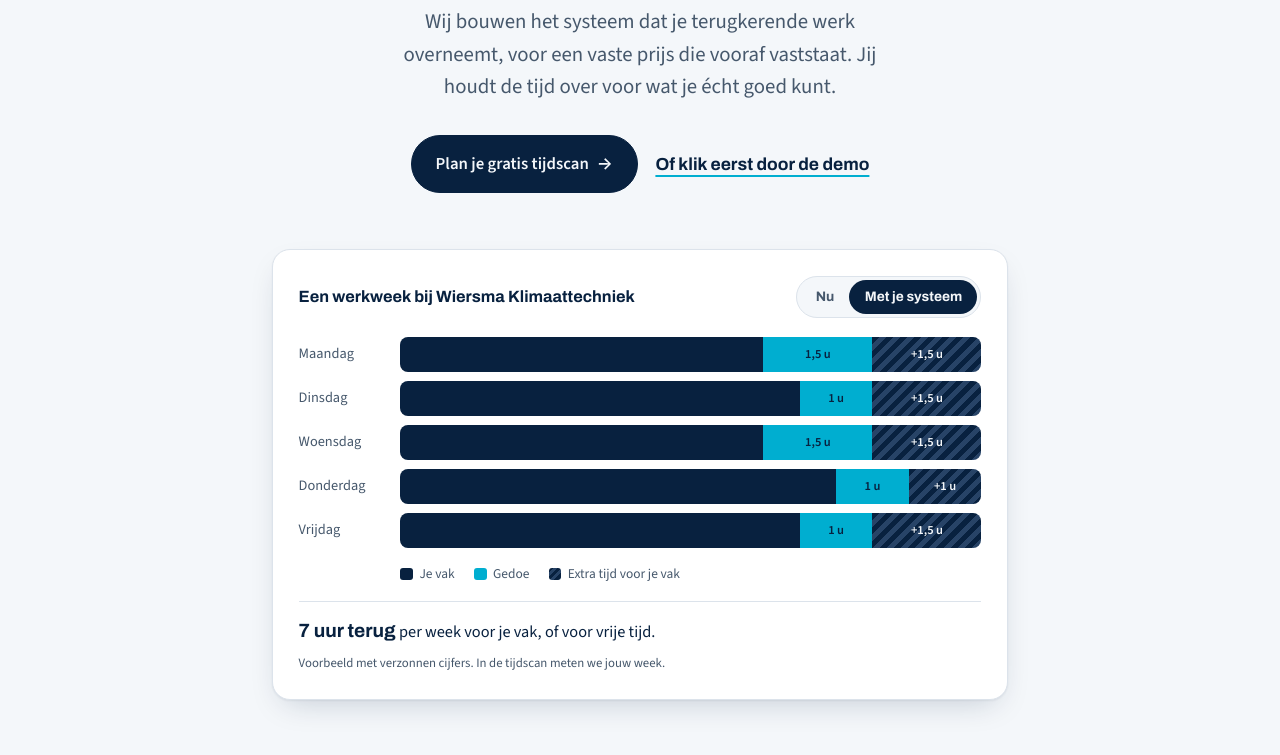
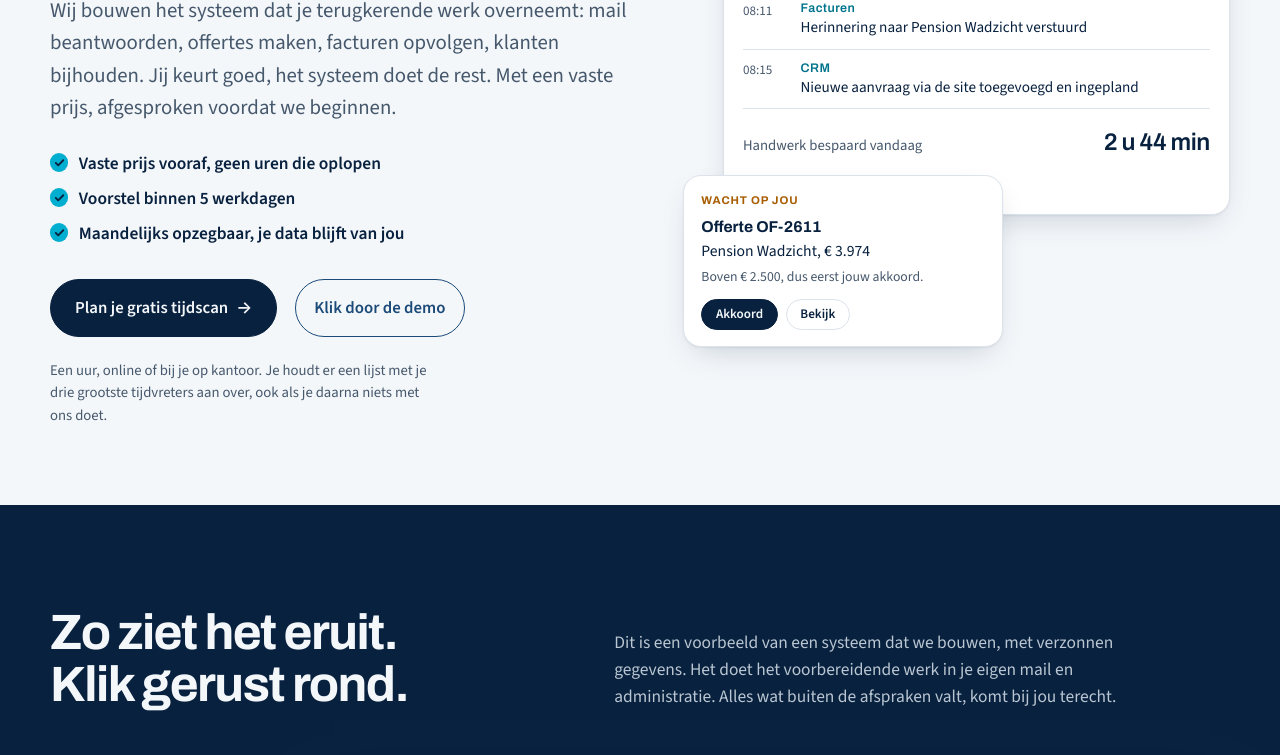
Before and after one commit to OTcode02/ermstrang-website, a plain HTML site: page index.html in a window 1280 px wide. Shown: the part 482-1237 px from the top of the page. Drawn offline with Linux system fonts and the light colour scheme.

Commit message:
Revert "Hero herontworpen: gecentreerde kop en klikbare werkweek (nu / met systeem) in plaats van systeemkaart"
This reverts commit 3116fa43e2513b16cdb5b9a7f213161d16115951.

```diff
--- a/assets/css/style.css
+++ b/assets/css/style.css
@@ -800,53 +800,3 @@ input[type=range]{width:100%; margin-top:.8rem; accent-color:var(--navy); height
 @media (max-width:980px){ .offer--three{grid-template-columns:1fr} }
 .offer--three .offer__art{height:15rem; min-height:0}
 .mini-plan__grid i{text-overflow:ellipsis}
-
-/* hero v3: gecentreerd, met een klikbare werkweek in plaats van een systeemkaart */
-.hero3{padding-block:clamp(3rem,7vw,5.5rem) clamp(3rem,6vw,4.5rem); text-align:center}
-.kicker--c{justify-content:center}
-.hero3 h1{margin-inline:auto; max-width:16ch}
-.hero3 h1 span{display:block; color:var(--cyan-ink)}
-.hero3__lede{margin:1.5rem auto 0; max-width:46ch}
-.hero3__actions{justify-content:center; margin-top:2rem}
-.hero3__link{font-family:var(--display); font-weight:700; color:var(--navy); text-decoration:underline; text-decoration-color:var(--cyan); text-decoration-thickness:2px; text-underline-offset:.3em}
-.hero3__link:hover{color:var(--cyan-ink)}
-.week{margin:clamp(2.5rem,5vw,3.5rem) auto 0; max-width:46rem; text-align:left; background:var(--surface); border:1px solid var(--hairline);
-  border-radius:var(--r-lg); box-shadow:var(--shadow); padding:clamp(1rem,3vw,1.6rem)}
-.week__head{display:flex; flex-wrap:wrap; gap:.75rem 1rem; justify-content:space-between; align-items:center}
-.week__title{font-family:var(--display); font-weight:700; font-size:1.02rem; color:var(--navy)}
-.week__tog{display:inline-flex; background:var(--paper); border:1px solid var(--hairline); border-radius:999px; padding:3px}
-.week__tog button{font:inherit; font-family:var(--display); font-weight:700; font-size:.86rem; border:0; background:none; color:var(--muted);
-  padding:.4rem .95rem; border-radius:999px; cursor:pointer}
-.week__tog button[aria-pressed="true"]{background:var(--navy); color:var(--on-navy)}
-.week__tog button:focus-visible{outline:2px solid var(--cyan); outline-offset:2px}
-html:not(.js) .week__tog{display:none}
-.week__rows{list-style:none; margin:1.2rem 0 0; padding:0; display:grid; gap:.6rem}
-.week__row{display:grid; grid-template-columns:5.6rem 1fr; align-items:center; gap:.75rem}
-.week__day{font-size:.9rem; color:var(--muted)}
-.week__bar{display:flex; height:2.15rem; border-radius:8px; overflow:hidden; background:var(--paper)}
-.week__bar i{display:flex; align-items:center; justify-content:center; flex:0 1 0; flex-grow:0; min-width:0; overflow:hidden; white-space:nowrap;
-  font-style:normal; font-size:.78rem; font-weight:700; transition:flex-grow .7s cubic-bezier(.2,.7,.2,1)}
-.week__bar .v{flex-grow:var(--vak); background:var(--navy)}
-.week__bar .g{flex-grow:var(--ged); background:var(--cyan); color:var(--navy)}
-.week__bar .g::after{content:attr(data-b)}
-.week__bar .t{flex-grow:0; background:repeating-linear-gradient(135deg,var(--navy) 0 5px,oklch(0.38 0.07 255) 5px 10px); color:var(--on-navy)}
-.week__bar .t::after{content:attr(data-a)}
-.week[data-state="na"] .g{flex-grow:var(--ged2)}
-.week[data-state="na"] .g::after{content:attr(data-a)}
-.week[data-state="na"] .t{flex-grow:var(--ter)}
-.week__legend{display:flex; flex-wrap:wrap; gap:.4rem 1.2rem; margin-top:1rem; font-size:.84rem; color:var(--muted); padding-left:6.35rem}
-.week__legend span{display:inline-flex; align-items:center; gap:.4rem}
-.lg{width:.8rem; height:.8rem; border-radius:3px; display:inline-block}
-.lg--v{background:var(--navy)} .lg--g{background:var(--cyan)}
-.lg--t{background:repeating-linear-gradient(135deg,var(--navy) 0 3px,oklch(0.38 0.07 255) 3px 6px)}
-.week__lg-t{visibility:hidden}
-.week[data-state="na"] .week__lg-t{visibility:visible}
-.week__sum{margin-top:1rem; padding-top:.9rem; border-top:1px solid var(--hairline); font-size:1.02rem; min-height:1.6em}
-.week__sum b{font-family:var(--display); font-size:1.2rem; color:var(--navy)}
-.week__sum-na{display:none}
-.week[data-state="na"] .week__sum-nu{display:none}
-.week[data-state="na"] .week__sum-na{display:inline}
-.week__note{margin-top:.5rem; font-size:.8rem; color:var(--muted)}
-.sr-only{position:absolute; width:1px; height:1px; overflow:hidden; clip:rect(0 0 0 0); white-space:nowrap}
-@media (max-width:560px){ .week__row{grid-template-columns:1fr; gap:.25rem} .week__legend{padding-left:0} }
-@media (prefers-reduced-motion:reduce){ .week__bar i{transition:none} }
--- a/assets/js/main.js
+++ b/assets/js/main.js
@@ -76,22 +76,6 @@
     r.addEventListener('keydown', e => { if (e.key === 'Enter' || e.key === ' ') { e.preventDefault(); pick(r); } });
   });
 
-  /* ---------- hero: werkweek nu / met systeem ---------- */
-  const week = $('.week');
-  if (week) {
-    let touched = false;
-    const setWeek = st => {
-      week.dataset.state = st;
-      $$('.week__tog button', week).forEach(b => b.setAttribute('aria-pressed', String(b.dataset.set === st)));
-    };
-    $$('.week__tog button', week).forEach(b => b.addEventListener('click', () => { touched = true; setWeek(b.dataset.set); }));
-    if ('IntersectionObserver' in window && !reduce.matches) {
-      new IntersectionObserver((es, o) => {
-        if (es[0].isIntersecting) { o.disconnect(); window.setTimeout(() => { if (!touched) setWeek('na'); }, 1200); }
-      }, { threshold: 0.6 }).observe(week);
-    }
-  }
-
   /* ---------- rekenhulp ---------- */
   const uren = $('#c-uren'), tarief = $('#c-tarief');
   const calc = () => {
--- a/index.html
+++ b/index.html
@@ -91,63 +91,53 @@
 <main id="main">
 
   <!-- 1. hero -->
-  <section class="hero3">
-    <div class="wrap">
-      <p class="kicker kicker--c">Automatisering, maatwerk software, apps en klantportalen</p>
-      <h1>Automatiseer het gedoe.<span>Focus op je vak.</span></h1>
-      <p class="lede hero3__lede">Wij bouwen het systeem dat je terugkerende werk overneemt, voor een vaste prijs
-        die vooraf vaststaat. Jij houdt de tijd over voor wat je écht goed kunt.</p>
-      <p class="hero__actions hero3__actions">
+  <section class="wrap hero2">
+    <div class="hero2__copy">
+      <p class="kicker">Automatisering, maatwerk software, apps en klantportalen</p>
+      <h1>Automatiseer <mark>het gedoe</mark>. Focus op je vak.</h1>
+      <p class="lede hero2__lede">Wij bouwen het systeem dat je terugkerende werk overneemt: mail
+        beantwoorden, offertes maken, facturen opvolgen, klanten bijhouden. Jij keurt goed, het
+        systeem doet de rest. Met een vaste prijs, afgesproken voordat we beginnen.</p>
+      <ul class="checks">
+        <li>Vaste prijs vooraf, geen uren die oplopen</li>
+        <li>Voorstel binnen 5 werkdagen</li>
+        <li>Maandelijks opzegbaar, je data blijft van jou</li>
+      </ul>
+      <p class="hero__actions">
         <a class="btn btn--lg" href="#start">Plan je gratis tijdscan <span aria-hidden="true">→</span></a>
-        <a class="hero3__link" href="#demo">Of klik eerst door de demo</a>
+        <a class="btn btn--ghost btn--lg" href="#demo">Klik door de demo</a>
       </p>
+      <p class="hero2__note">Een uur, online of bij je op kantoor. Je houdt er een lijst met je drie
+        grootste tijdvreters aan over, ook als je daarna niets met ons doet.</p>
+    </div>
 
-      <figure class="week" data-state="nu" aria-label="Voorbeeld: een werkweek voor en na het systeem">
-        <div class="week__head">
-          <p class="week__title">Een werkweek bij Wiersma Klimaattechniek</p>
-          <div class="week__tog" role="group" aria-label="Weergave">
-            <button type="button" data-set="nu" aria-pressed="true">Nu</button>
-            <button type="button" data-set="na" aria-pressed="false">Met je systeem</button>
+    <div class="hero2__visual" aria-label="Voorbeeld: wat het systeem vanochtend deed">
+      <div class="pane pane--main" data-live>
+        <div class="pane__bar">
+          <span class="pane__dots" aria-hidden="true"><i></i><i></i><i></i></span>
+          <span>Wiersma Klimaattechniek</span>
+          <span class="pill pill--live">draait</span>
+        </div>
+        <div class="pane__body">
+          <p class="pane__hello">Goedemorgen, Ruben. Dit is al gedaan:</p>
+          <ol class="feed">
+            <li><time>07:58</time><span><b>Mail-assistent</b> 9 nieuwe mails gesorteerd, 6 antwoorden klaargezet</span></li>
+            <li><time>08:04</time><span><b>Offertes</b> Concept voor Banketbakkerij Veldkamp staat klaar, € 2.180</span></li>
+            <li><time>08:11</time><span><b>Facturen</b> Herinnering naar Pension Wadzicht verstuurd</span></li>
+            <li><time>08:15</time><span><b>CRM</b> Nieuwe aanvraag via de site toegevoegd en ingepland</span></li>
+          </ol>
+          <div class="pane__sum">
+            <span>Handwerk bespaard vandaag</span>
+            <strong><span data-count="164" data-format="hm">2 u 44 min</span></strong>
           </div>
         </div>
-        <ul class="week__rows">
-        <li class="week__row" style="--vak:5;--ged:3;--ged2:1.5;--ter:1.5">
-          <span class="week__day">Maandag</span>
-          <span class="week__bar" aria-hidden="true"><i class="v"></i><i class="g" data-b="3 u" data-a="1,5 u"></i><i class="t" data-a="+1,5 u"></i></span>
-          <span class="sr-only">3 uur gedoe, met systeem 1,5 uur.</span>
-        </li>
-        <li class="week__row" style="--vak:5.5;--ged:2.5;--ged2:1;--ter:1.5">
-          <span class="week__day">Dinsdag</span>
-          <span class="week__bar" aria-hidden="true"><i class="v"></i><i class="g" data-b="2,5 u" data-a="1 u"></i><i class="t" data-a="+1,5 u"></i></span>
-          <span class="sr-only">2,5 uur gedoe, met systeem 1 uur.</span>
-        </li>
-        <li class="week__row" style="--vak:5;--ged:3;--ged2:1.5;--ter:1.5">
-          <span class="week__day">Woensdag</span>
-          <span class="week__bar" aria-hidden="true"><i class="v"></i><i class="g" data-b="3 u" data-a="1,5 u"></i><i class="t" data-a="+1,5 u"></i></span>
-          <span class="sr-only">3 uur gedoe, met systeem 1,5 uur.</span>
-        </li>
-        <li class="week__row" style="--vak:6;--ged:2;--ged2:1;--ter:1">
-          <span class="week__day">Donderdag</span>
-          <span class="week__bar" aria-hidden="true"><i class="v"></i><i class="g" data-b="2 u" data-a="1 u"></i><i class="t" data-a="+1 u"></i></span>
-          <span class="sr-only">2 uur gedoe, met systeem 1 uur.</span>
-        </li>
-        <li class="week__row" style="--vak:5.5;--ged:2.5;--ged2:1;--ter:1.5">
-          <span class="week__day">Vrijdag</span>
-          <span class="week__bar" aria-hidden="true"><i class="v"></i><i class="g" data-b="2,5 u" data-a="1 u"></i><i class="t" data-a="+1,5 u"></i></span>
-          <span class="sr-only">2,5 uur gedoe, met systeem 1 uur.</span>
-        </li>
-        </ul>
-        <div class="week__legend" aria-hidden="true">
-          <span><i class="lg lg--v"></i>Je vak</span>
-          <span><i class="lg lg--g"></i>Gedoe</span>
-          <span class="week__lg-t"><i class="lg lg--t"></i>Extra tijd voor je vak</span>
-        </div>
-        <p class="week__sum">
-          <span class="week__sum-nu"><b>13 uur</b> per week gaat op aan gedoe.</span>
-          <span class="week__sum-na"><b>7 uur terug</b> per week voor je vak, of voor vrije tijd.</span>
-        </p>
-        <figcaption class="week__note">Voorbeeld met verzonnen cijfers. In de tijdscan meten we jouw week.</figcaption>
-      </figure>
+      </div>
+      <div class="pane pane--float" role="group" aria-label="Wacht op jouw akkoord">
+        <p class="pane__label">Wacht op jou</p>
+        <p class="pane__ask"><b>Offerte OF-2611</b> Pension Wadzicht, € 3.974</p>
+        <p class="pane__why">Boven € 2.500, dus eerst jouw akkoord.</p>
+        <p class="pane__btns"><span class="mini-btn mini-btn--go">Akkoord</span><span class="mini-btn">Bekijk</span></p>
+      </div>
     </div>
   </section>
 
```
